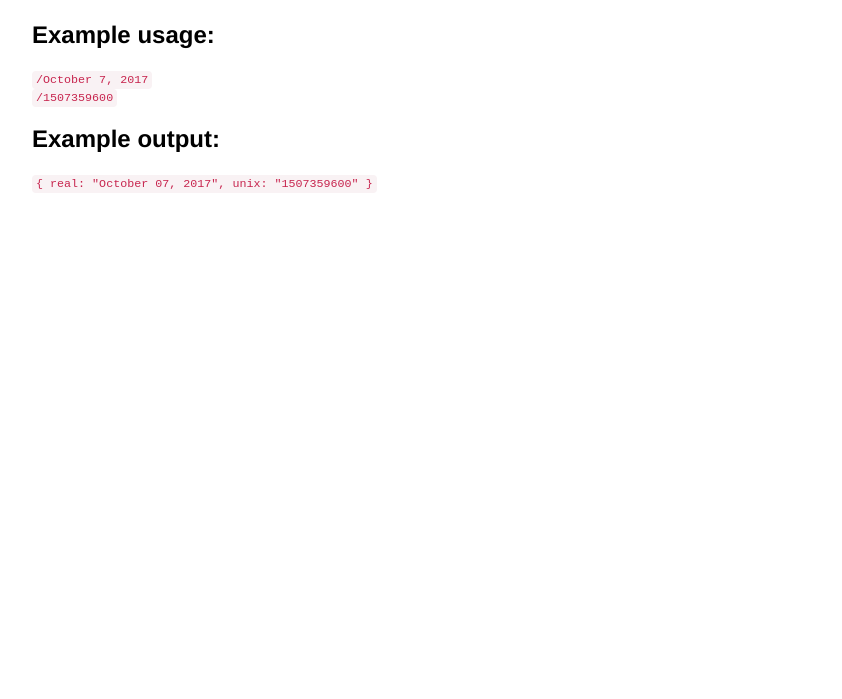
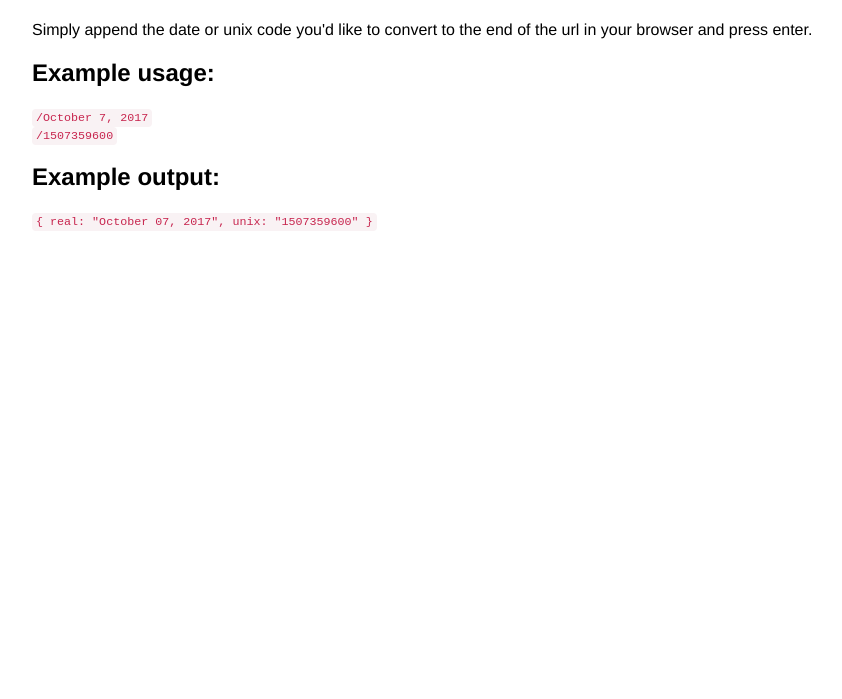
Before and after one commit to abohannon/timestamp-microservice, a website: page public/index.html in a window 1280 px wide. Shown: the part 101-800 px from the top of the page, without its empty margins (38-880 px from the left). Drawn offline with Linux system fonts and the light colour scheme.

Commit message:
Added instructions

```diff
--- a/public/index.html
+++ b/public/index.html
@@ -75,6 +75,9 @@
     <section>
       <article>
         <h1>Timestamp Microservice</h1>
+        <p>
+          Simply append the date or unix code you'd like to convert to the end of the url in your browser and press enter.
+        </p>
         <h2>Example usage:</h2>
         <code><a href="/October 7, 2017">/October 7, 2017</a></code>
         <br/>
```
